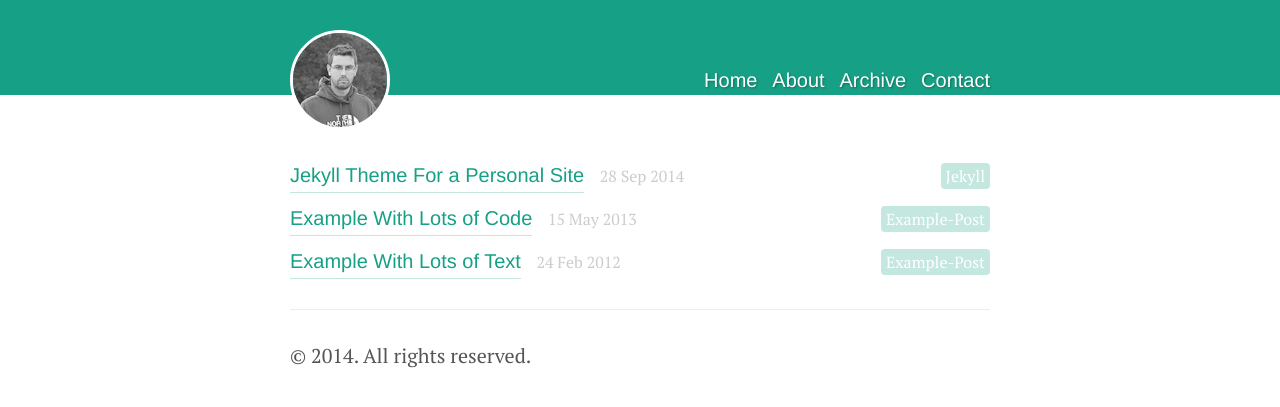
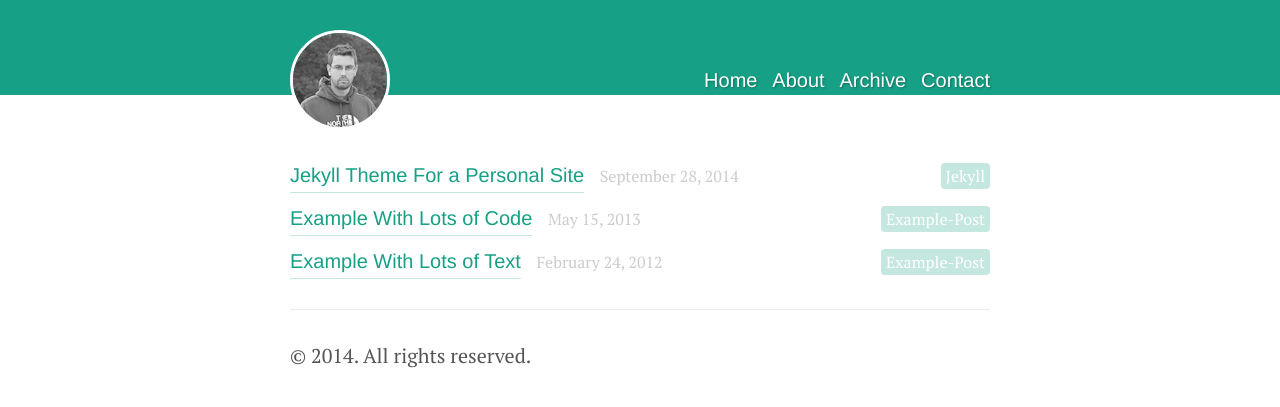
Before and after one commit to Schmalzy/Schmalzy.github.io, a Jekyll site: the page built from archive.html, in a window 1280 px wide. Shown: the top 407 px of the page. Built offline with Jekyll 4.4.1, drawn with Linux system fonts in a browser that asks for light colours.

Commit message:
Update archive.html

```diff
--- a/archive.html
+++ b/archive.html
@@ -10,7 +10,7 @@ display: 3
 
     <div class="post-item">
       <a href="{{ post.url }}">{{ post.title }}</a>
-      <span class="post-date">{{ post.date | date_to_string }}</span>
+      <span class="post-date">{{ post.date | date: '%B %d, %Y' }}</span>
 
       <span class="tags">
         {% for tag in post.tags %}
```
